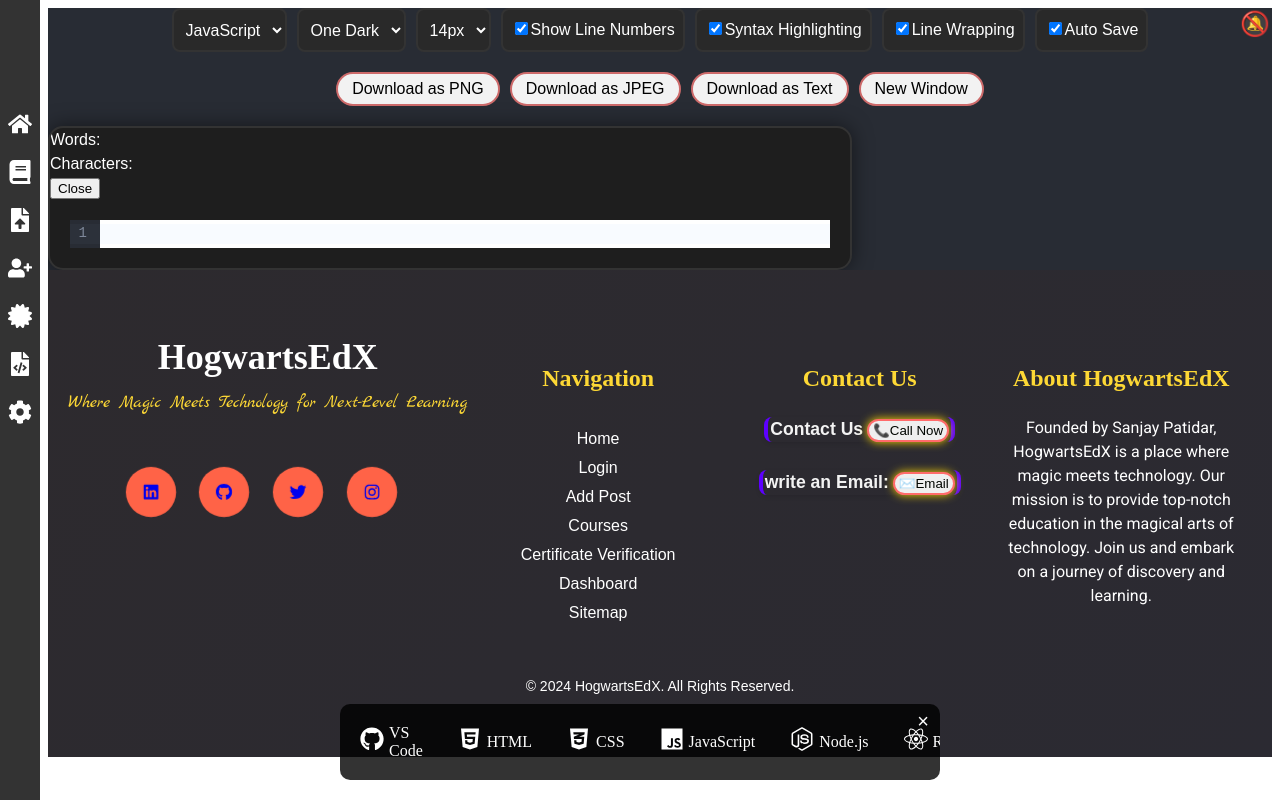
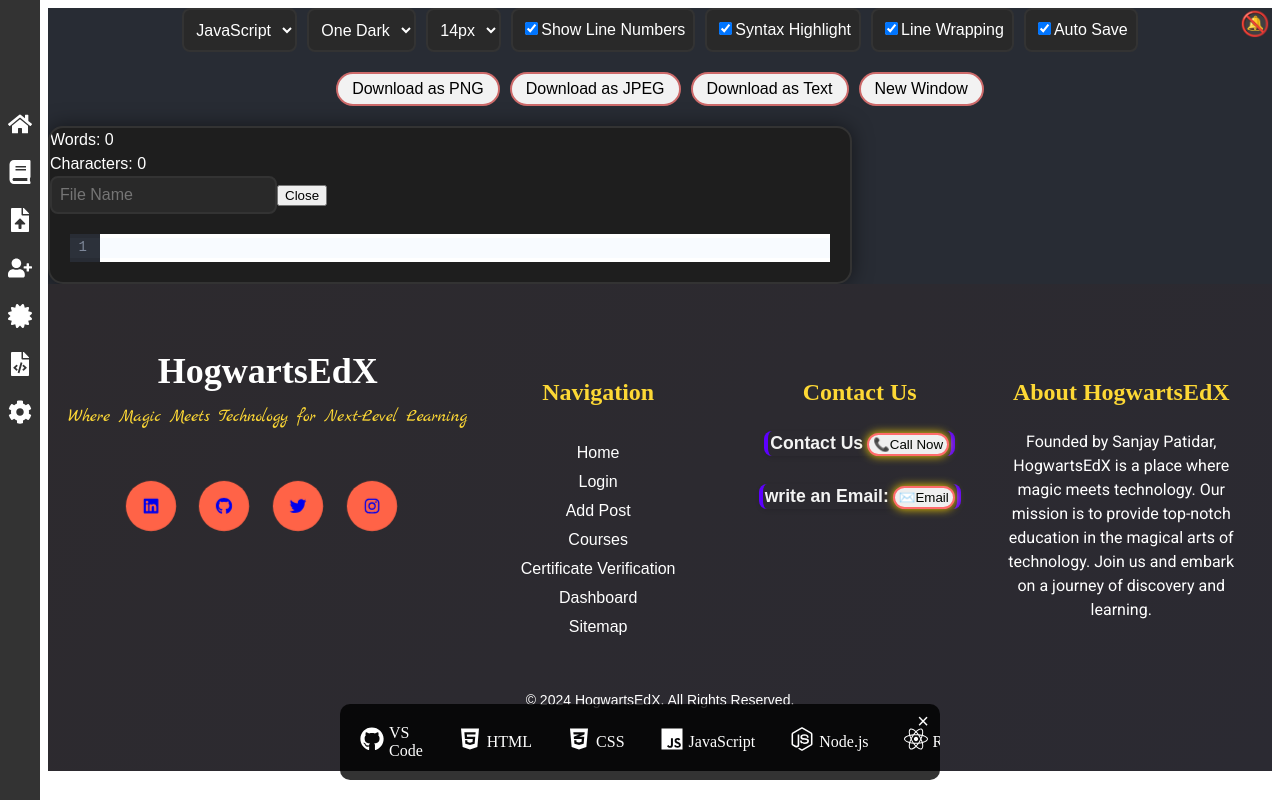
Before and after one commit to hello-developer-sanjay/LearnAndShare-Collaborative-Learning-Expert-Tutorials-and-User-Blogs, a React (Vite) app in the folder frontend/: page /editor in a window 1280 px wide. Built offline with nearby package versions, Linux system fonts and the light colour scheme; no server answers; a web font is replaced by a local one.

Commit message:
Update CodeEditor.jsx

```diff
--- a/frontend/src/components/CodeEditor.jsx
+++ b/frontend/src/components/CodeEditor.jsx
@@ -38,12 +38,14 @@ const themes = {
 };
 
 const CodeEditor = () => {
-  const [code, setCode] = useState('');
   const [language, setLanguage] = useState('javascript');
   const [theme, setTheme] = useState('oneDark');
   const [fontSize, setFontSize] = useState(14);
   const [showLineNumbers, setShowLineNumbers] = useState(true);
-  const [windows, setWindows] = useState([{ id: 1, code: '' }]);
+  const [windows, setWindows] = useState(() => {
+    const savedWindows = JSON.parse(localStorage.getItem('windows')) || [];
+    return savedWindows.length > 0 ? savedWindows : [{ id: 1, name: '', code: '', wordCount: 0, characterCount: 0 }];
+  });
   const [syntaxHighlighting, setSyntaxHighlighting] = useState(true);
   const [autoSave, setAutoSave] = useState(true);
   const [lineWrapping, setLineWrapping] = useState(true);
@@ -53,12 +55,12 @@ const CodeEditor = () => {
   useEffect(() => {
     if (autoSave) {
       const timeoutId = setTimeout(() => {
-        localStorage.setItem('savedCode', code);
+        localStorage.setItem('windows', JSON.stringify(windows));
       }, 1000);
 
       return () => clearTimeout(timeoutId);
     }
-  }, [code, autoSave]);
+  }, [windows, autoSave]);
 
   const updateCounts = (text) => {
     const wordCount = text.split(/\s+/).filter(word => word.length > 0).length;
@@ -110,12 +112,12 @@ const CodeEditor = () => {
   };
 
   const handleDownloadTextFile = () => {
-    const blob = new Blob([code], { type: 'text/plain' });
+    const blob = new Blob([windows.map(win => win.code).join('\n')], { type: 'text/plain' });
     download(blob, 'code.txt');
   };
 
   const addNewWindow = () => {
-    setWindows([...windows, { id: windows.length + 1, code: '', wordCount: 0, characterCount: 0 }]);
+    setWindows([...windows, { id: windows.length + 1, name: '', code: '', wordCount: 0, characterCount: 0 }]);
   };
 
   const closeWindow = (id) => {
@@ -131,7 +133,16 @@ const CodeEditor = () => {
       return win;
     });
     setWindows(updatedWindows);
-    setCode(newCode);
+  };
+
+  const updateWindowName = (id, newName) => {
+    const updatedWindows = windows.map((win) => {
+      if (win.id === id) {
+        return { ...win, name: newName };
+      }
+      return win;
+    });
+    setWindows(updatedWindows);
   };
 
   const toggleSyntaxHighlighting = () => {
@@ -143,7 +154,7 @@ const CodeEditor = () => {
   };
 
   return (
-<div class="editor-container">
+    <div className="editor-container">
       <Helmet>
         <title>Code Editor - Customize and Download Your Code</title>
         <meta name="description" content="Experience a powerful code editor with syntax highlighting, multiple themes, and download options. Perfect for developers and coding enthusiasts." />
@@ -160,7 +171,6 @@ const CodeEditor = () => {
         <meta name="twitter:description" content="Experience a powerful code editor with syntax highlighting, multiple themes, and download options. Perfect for developers and coding enthusiasts." />
         <meta name="twitter:image" content="https://sanjaybasket.s3.ap-south-1.amazonaws.com/HogwartsEdX/code-image.webp" />
       </Helmet>
-
 
       <motion.div
         className={`containereditor ${theme}`}
@@ -201,7 +211,7 @@ const CodeEditor = () => {
           </label>
           <label>
             <input type="checkbox" checked={syntaxHighlighting} onChange={toggleSyntaxHighlighting} />
-          Syntax Highlighting
+            Syntax Highlight
             </label>
           <label>
             <input type="checkbox" checked={lineWrapping} onChange={toggleLineWrapping} />
@@ -232,6 +242,13 @@ const CodeEditor = () => {
                 <span>Words: {window.wordCount}</span> <br />
                 <span>Characters: {window.characterCount}</span>
               </div>
+              <input
+                type="text"
+                className="window-name-input"
+                value={window.name}
+                onChange={(e) => updateWindowName(window.id, e.target.value)}
+                placeholder="File Name"
+              />
               <button className="close-button" onClick={() => closeWindow(window.id)}>Close</button>
               <CodeMirror
                 value={window.code}
```
Lines whose indentation alone changed are shown as unchanged.
